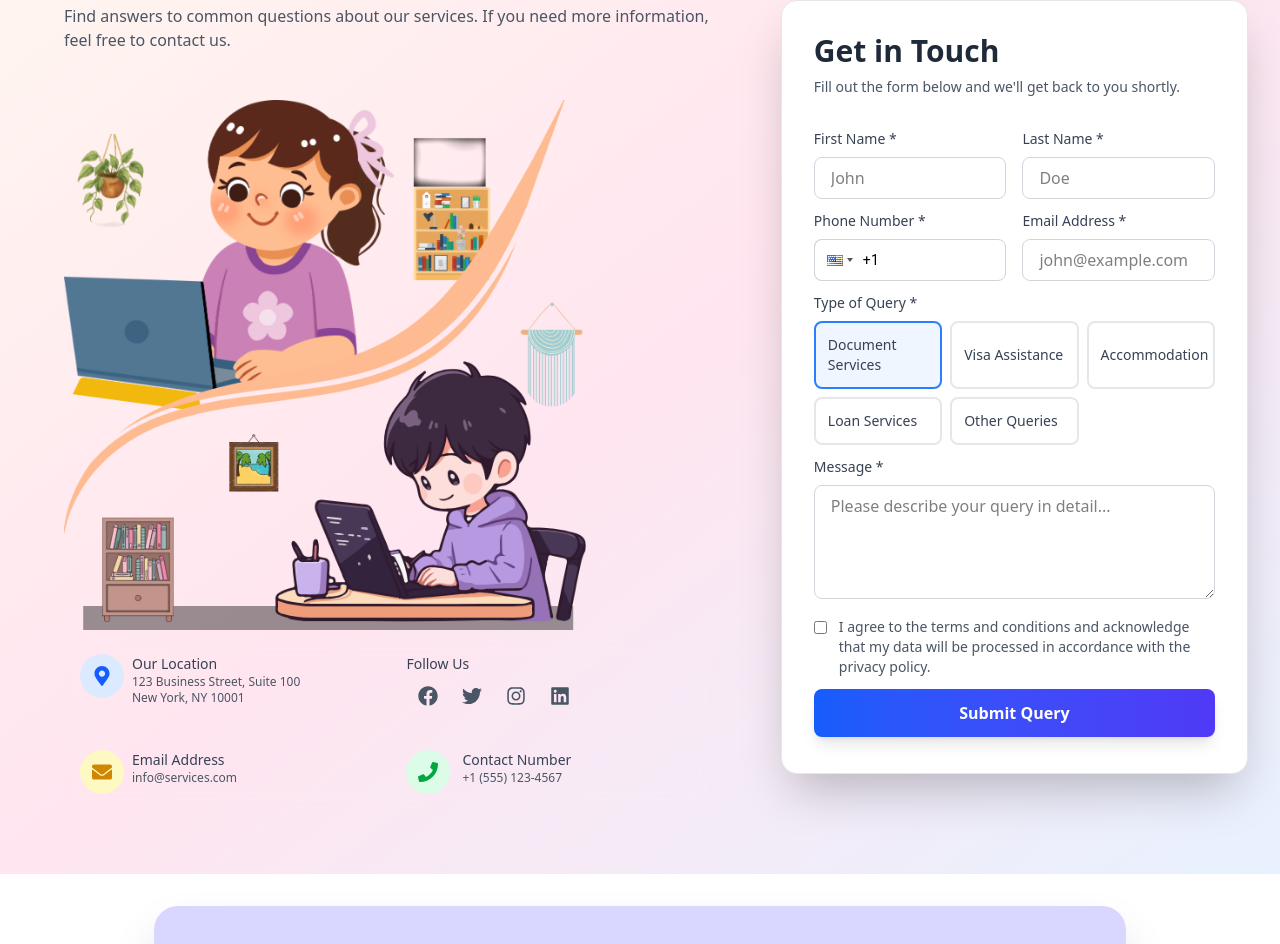
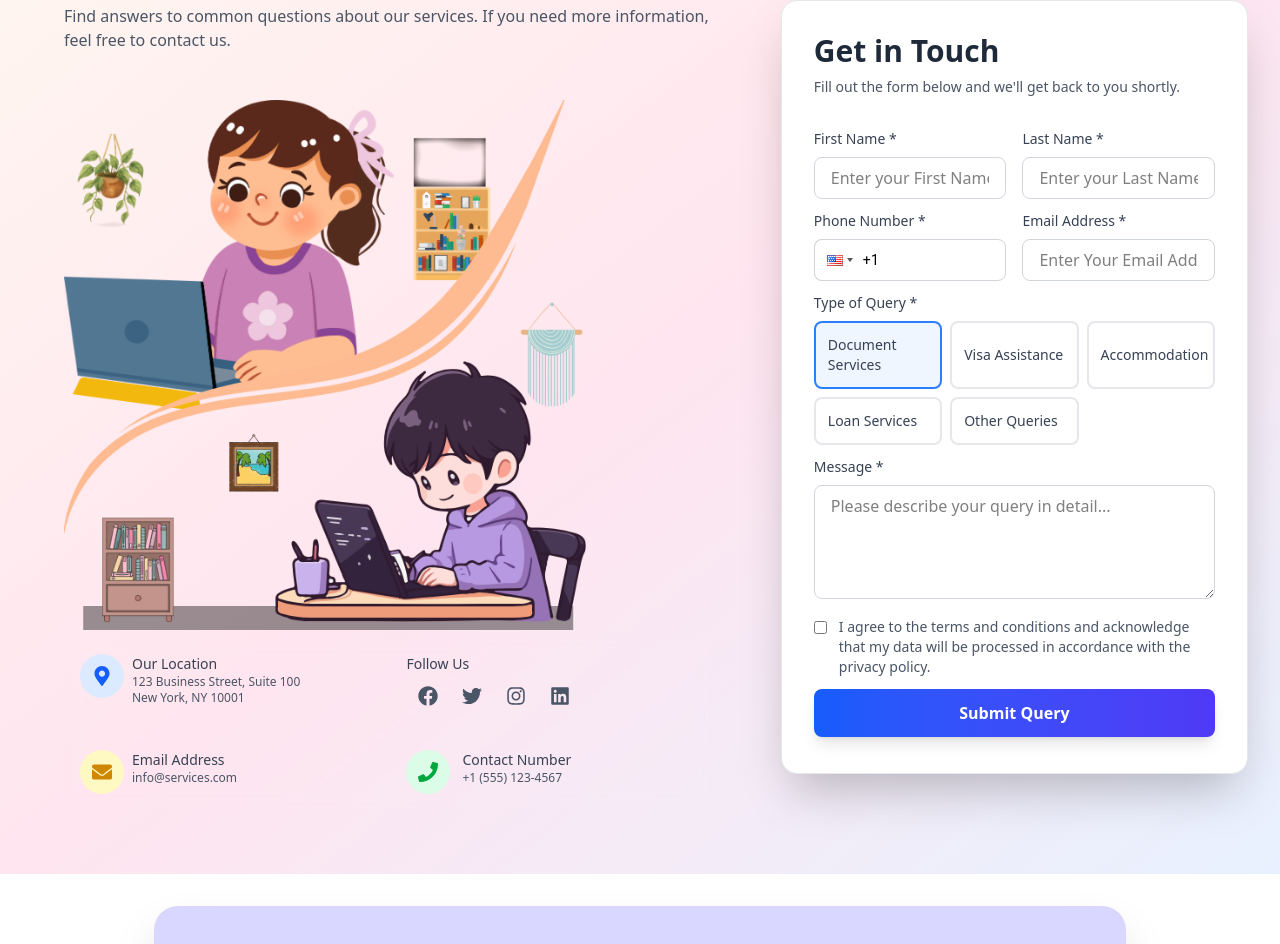
Before and after one commit to sowmyakota-mv/Abroad-Consultancy, a React (Vite) app in the folder abroad-consultancy/: page / in a window 1280 px wide. Shown: the part 3692-4636 px from the top of the page. Built offline with nearby package versions, Linux system fonts and the light colour scheme.

Commit message:
modified the form

```diff
--- a/abroad-consultancy/src/components/FAQ.tsx
+++ b/abroad-consultancy/src/components/FAQ.tsx
@@ -52,11 +52,6 @@ const FAQ: React.FC = () => {
     console.log('Form submitted:', formData);
     // Add your form submission logic here
   };
-
-  const countries = [
-    'United States', 'Canada', 'United Kingdom', 'Australia',
-    'Germany', 'France', 'Japan', 'India', 'China', 'Other'
-  ];
 
   const queryTypes: { value: QueryType; label: string }[] = [
     { value: 'document', label: 'Document Services' },
@@ -180,7 +175,7 @@ const FAQ: React.FC = () => {
                     onChange={handleChange}
                     required
                     className="w-full px-4 py-2 rounded-lg border border-gray-300 focus:border-blue-500 focus:ring-2 focus:ring-blue-200 transition-colors"
-                    placeholder="John"
+                    placeholder="Enter your First Name"
                   />
                 </div>
 
@@ -195,7 +190,7 @@ const FAQ: React.FC = () => {
                     onChange={handleChange}
                     required
                     className="w-full px-4 py-2 rounded-lg border border-gray-300 focus:border-blue-500 focus:ring-2 focus:ring-blue-200 transition-colors"
-                    placeholder="Doe"
+                    placeholder="Enter your Last Name"
                   />
                 </div>
               </div>
@@ -291,7 +286,7 @@ const FAQ: React.FC = () => {
                   onChange={handleChange}
                   required
                   className="w-full px-4 py-2 rounded-lg border border-gray-300 focus:border-blue-500 focus:ring-2 focus:ring-blue-200 transition-colors"
-                  placeholder="john@example.com"
+                  placeholder="Enter Your Email Address"
                 />
               </div>
               </div>
```
